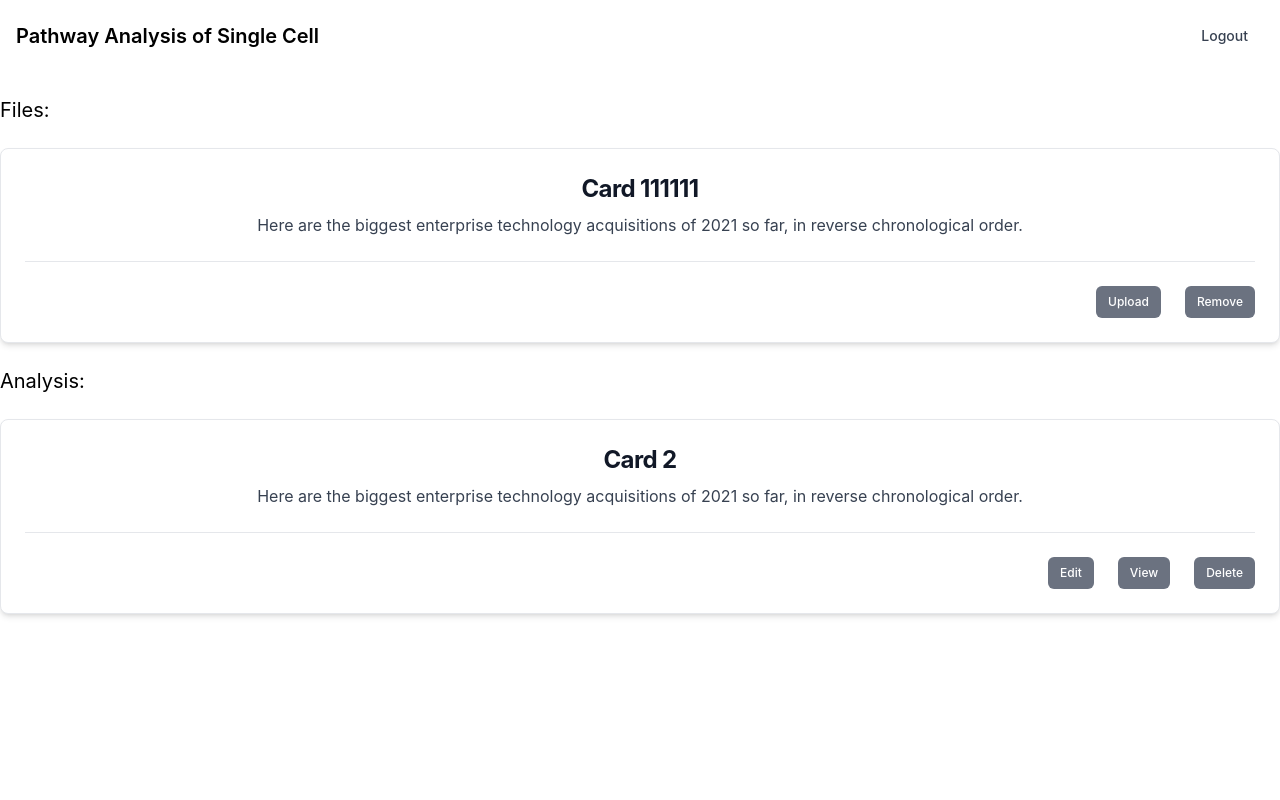
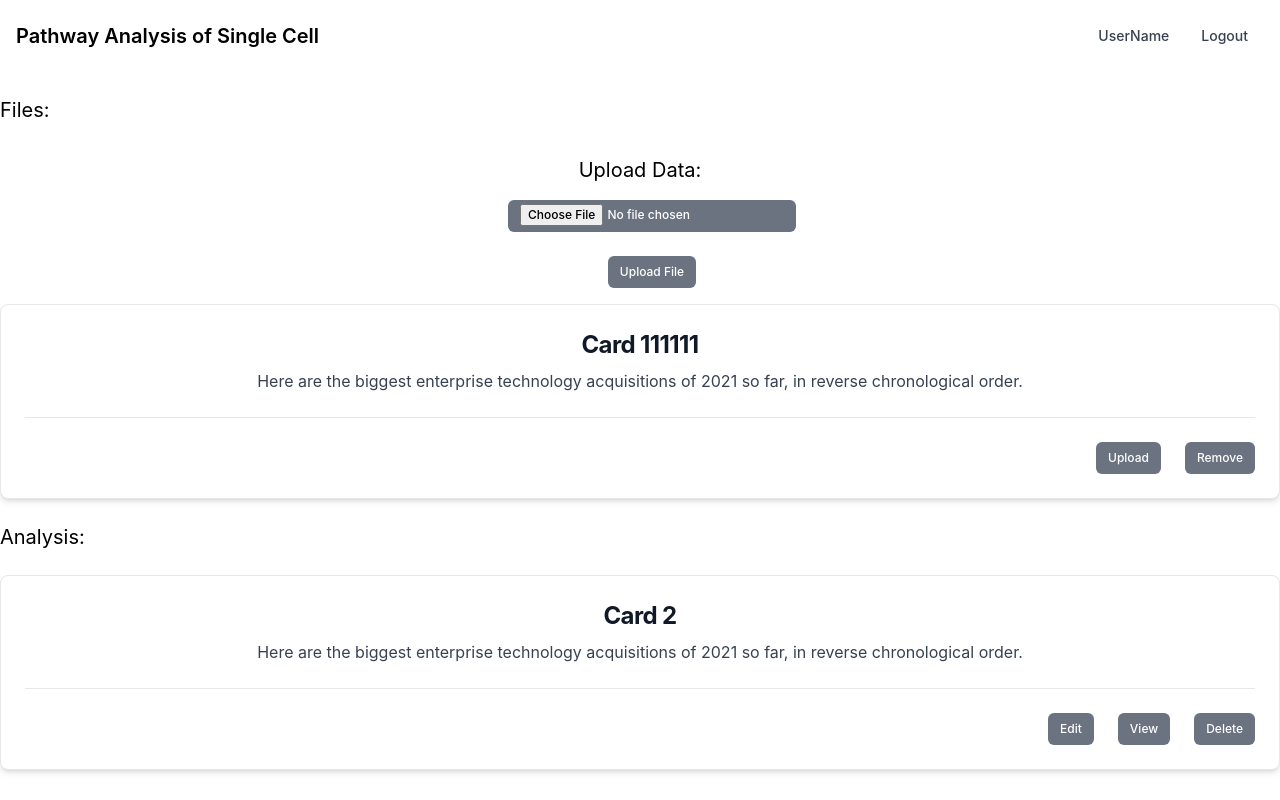
Before and after one commit to PathwayAndDataAnalysis/Single-Cell-Pathway-Analysis-Client, a React (Create React App) app: page /home in a window 1280 px wide. Built offline with nearby package versions, Linux system fonts and the light colour scheme.

Commit message:
File upload ui

```diff
--- a/public/index.html
+++ b/public/index.html
@@ -24,7 +24,7 @@
       work correctly both with client-side routing and a non-root public URL.
       Learn how to configure a non-root public URL by running `npm run build`.
     -->
-    <title>React App</title>
+    <title>Pathway Analysis for Single Cell</title>
   </head>
   <body>
     <noscript>You need to enable JavaScript to run this app.</noscript>
--- a/src/components/buttons/actionButton.jsx
+++ b/src/components/buttons/actionButton.jsx
@@ -3,7 +3,8 @@ export function ActionButton(props) {
         <button
             type={props.type}
             className='bg-gray-500 hover:bg-gray-700 text-white text-xs font-medium py-1 px-3 rounded-md h-8 ml-6 mt-6'
-            onClick={props.onClick}>
+            onClick={props.onClick}
+        >
             {props.text}
         </button>
     );
--- a/src/components/homepage/homePage.jsx
+++ b/src/components/homepage/homePage.jsx
@@ -1,22 +1,64 @@
 import NavBar from "../navBar";
 import {ActionButton} from "../buttons/actionButton";
+import {UploadData} from "../other/uploadData";
+import axios from "axios";
 
 const {Component} = require("react");
 
 class HomePage extends Component {
+
     state = {
-        name: "John Doe",
+        selectedFile: null
     };
 
+    onFileChange = (event) => {
+        console.log(event.target.files[0])
+        this.setState({selectedFile: event.target.files[0]});
+    }
+
+    onFileUpload = () => {
+        console.log('uploading');
+
+        const formData = new FormData();
+
+        // Update the formData object
+        formData.append(
+            "myFile",
+            this.state.selectedFile,
+            this.state.selectedFile.name
+        );
+
+        console.log(formData);
+
+        axios
+            .post('http://127.0.0.1:8000/upload/file/',
+                formData,
+                {
+                    headers: {
+                        'Content-Type': 'multipart/form-data'
+                    },
+                })
+            .then((response) => {
+                console.log(response);
+            })
+            .catch((error) => {
+                console.log(error);
+            });
+    };
+
+
     render() {
-        return (
-            <div>
+        return (<div>
             <div>
                 <NavBar/>
             </div>
 
             <div className='container mx-auto'>
                 <h1 className='text-left text-xl my-6'>Files:</h1>
+
+
+                <UploadData onUploadClick={this.onFileUpload} onFileChange={this.onFileChange}/>
+
 
                 <div
                     className='my-4 grid-cols-1 divide-y block p-6 max-w-none bg-white rounded-lg border border-gray-200 shadow-md hover:bg-gray-100'>
@@ -36,6 +78,7 @@ class HomePage extends Component {
                         <ActionButton text='Upload'
                                       type='button'
                                       onClick={() => {
+
                                       }}
                         />
 
@@ -84,8 +127,7 @@ class HomePage extends Component {
                     </div>
                 </div>
             </div>
-            </div>
-        );
+        </div>);
     }
 }
 
--- a/src/components/navBar.jsx
+++ b/src/components/navBar.jsx
@@ -9,6 +9,15 @@ export default function NavBar(props) {
                 </a>
 
                 <ul className='flex flex-col p-4 mt-4 bg-gray-50 rounded-lg border border-gray-100 md:flex-row md:space-x-8 md:mt-0 md:text-sm md:font-medium md:border-0 md:bg-white dark:bg-gray-800 md:dark:bg-gray-900 dark:border-gray-700'>
+
+                    <li>
+                        <a href={"/home"}
+                           className='block py-2 pr-2 pl-2 text-gray-700 rounded hover:bg-gray-100 md:hover:bg-transparent md:border-0 md:hover:text-blue-700 md:p-0 dark:text-gray-400 md:dark:hover:text-white dark:hover:bg-gray-700 dark:hover:text-white md:dark:hover:bg-transparent'
+                        >
+                            UserName
+                        </a>
+                    </li>
+
                     <li>
                         <a href={"/login"}
                            className='block py-2 pr-2 pl-2 text-gray-700 rounded hover:bg-gray-100 md:hover:bg-transparent md:border-0 md:hover:text-blue-700 md:p-0 dark:text-gray-400 md:dark:hover:text-white dark:hover:bg-gray-700 dark:hover:text-white md:dark:hover:bg-transparent'
@@ -16,6 +25,8 @@ export default function NavBar(props) {
                             Logout
                         </a>
                     </li>
+
+
                 </ul>
             </div>
         </nav>
--- /dev/null
+++ b/src/components/other/uploadData.jsx
@@ -0,0 +1,21 @@
+
+export function UploadData(props) {
+    return (
+        <div className='flex flex-col justify-center items-center'>
+            <h1 className='text-left text-xl my-2'>Upload Data:</h1>
+
+            <div className='flex flex-col justify-center items-center'>
+                <input type='file' id='file' name='file'
+                       className='bg-gray-500 hover:bg-gray-700 text-white text-xs font-medium py-1 px-3 rounded-md h-8 ml-6 mt-2'
+                       onChange={props.onFileChange}/>
+
+                <button type='button'
+                        className='bg-gray-500 hover:bg-gray-700 text-white text-xs font-medium py-1 px-3 rounded-md h-8 ml-6 mt-6'
+                        onClick={props.onUploadClick}
+                >
+                    Upload File
+                </button>
+            </div>
+        </div>
+    );
+}
--- /dev/null
+++ b/src/http-common.js
@@ -0,0 +1,8 @@
+import axios from "axios";
+
+export default axios.create({
+    baseURL: "http://127.0.0.1:8000",
+    headers: {
+        "Content-type": "application/json"
+    }
+});
```
Also changed, not shown: 1 other file (tests, documents, lock files or other folders). Lines whose indentation alone changed are shown as unchanged.
